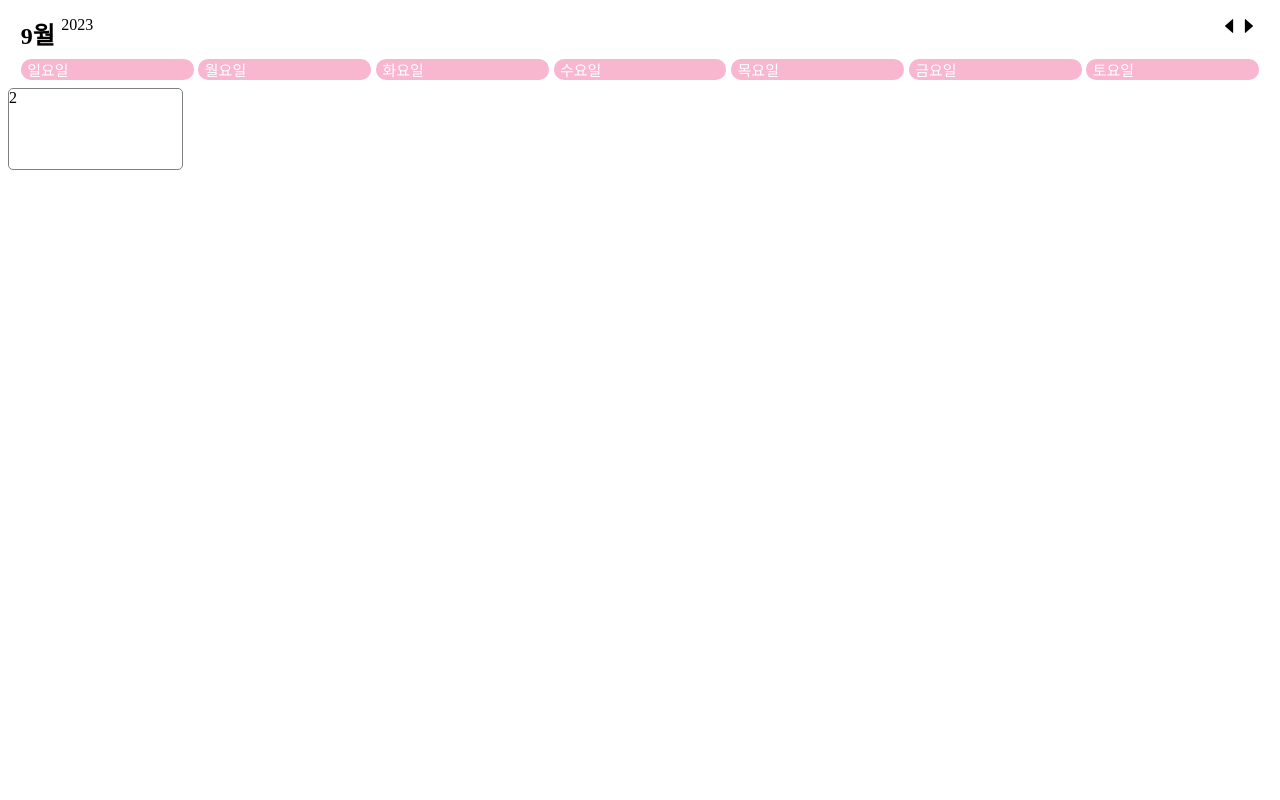
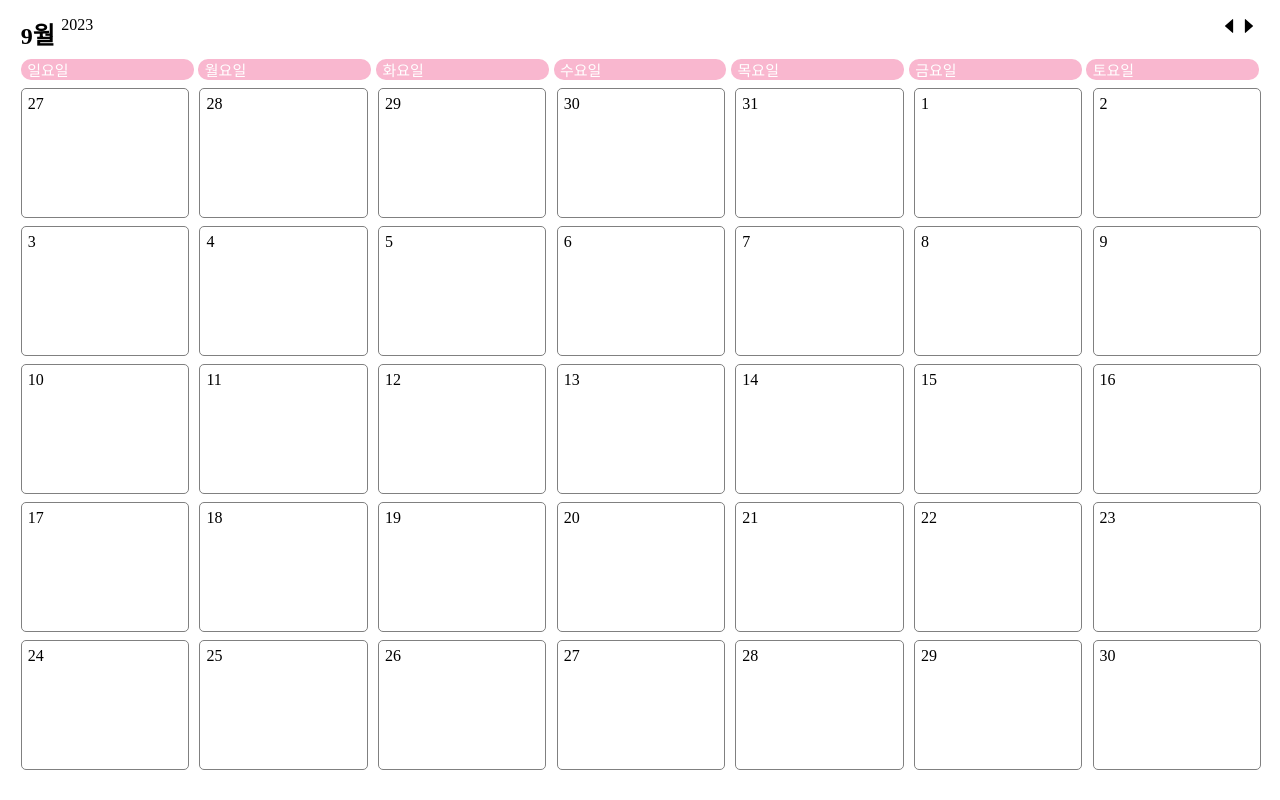
Before and after one commit to optshj/Calender, a React (Create React App) app: page / in a window 1280 px wide. Built offline with nearby package versions, Linux system fonts and the light colour scheme.

Commit message:
[Add] 날짜 표시

```diff
--- a/src/components/CalenderBody.js
+++ b/src/components/CalenderBody.js
@@ -4,15 +4,39 @@ import {DateContext } from '../context';
 import Header from './Header';
 import Cells from './Cells';
 import Week from './Week';
+import { startOfMonth, endOfMonth, startOfWeek, endOfWeek, addDays} from 'date-fns';
 
 function CalenderBody(){
-	const {date,setDate} = useContext(DateContext);
+	const {date,setDate} = useContext(DateContext); //날짜 전역변수
+	const monthStart = startOfMonth(date); //달력에서 월의 시작하는 날짜
+	const monthEnd = endOfMonth(date); //달력에서 월의 끝나는 날짜
+	const startDate = startOfWeek(monthStart); //달력에서 제일 첫 날짜
+	const endDate = endOfWeek(monthEnd); //달력에서 제일 끝 날자
+	let day = startDate;
+	let days = [];
+	let weeks = [];
 
+	while (day <= endDate){
+		for (let i=0;i<7;i++){
+			days.push(
+				<Cells day={day.getDate()}/>
+			)
+			day = addDays(day,1);
+		}
+		weeks.push(
+			<div className={styles.week}>
+				{days}
+			</div>
+		);
+		days = [];
+	}
 	return(
 		<div>
 			<Header/>
 			<Week/>
-			<Cells day={2}/>
+			<div className={styles.cellform}>
+				{weeks}
+			</div>
 		</div>
 	)
 }
--- a/src/components/Cells.js
+++ b/src/components/Cells.js
@@ -5,7 +5,7 @@ function Cells({day}){
 
 	return(
 		<div className={styles.cell}>
-			{day}
+			<div className={styles.day}>{day}</div>
 		</div>
 	)
 }
--- a/src/components/Header.js
+++ b/src/components/Header.js
@@ -1,10 +1,10 @@
 import React ,{useContext} from 'react';
 import styles from '../css/Header.module.css';
-import {AiFillCaretLeft,AiFillCaretRight } from "react-icons/ai";
+import { AiFillCaretLeft,AiFillCaretRight } from "react-icons/ai";
 import { DateContext } from '../context';
-import {addMonths,subMonths } from 'date-fns';
+import { addMonths,subMonths } from 'date-fns';
 
-function Header(){
+function Header(){ //제일 위에 있는 월,년도, 이전월, 다음월 표시
 	const {date,setDate} = useContext(DateContext);
 
 	function onPrev() {
--- a/src/components/Week.js
+++ b/src/components/Week.js
@@ -1,7 +1,7 @@
 import React from 'react';
 import styles from '../css/Week.module.css';
 
-function Week(){
+function Week(){ //일주일 표시
 	const weeks = [];
 	const week = ['일요일','월요일','화요일','수요일','목요일','금요일','토요일']
 	for (let i = 0;i<7;i++){
--- a/src/css/CalenderBody.module.css
+++ b/src/css/CalenderBody.module.css
@@ -0,0 +1,7 @@
+.cellform{
+	padding-left:1vw;
+}
+.week{
+	display:flex;
+	flex-direction:row;
+}
--- a/src/css/Cells.module.css
+++ b/src/css/Cells.module.css
@@ -1,11 +1,12 @@
 .cell{
 	display:flex;
-	width:13.5vw;
-	height:10vh;
+	width:13vw;
+	height:16vh;
 	margin-top:1vh;
 	border:1px solid gray;
 	border-radius:5px;
 	cursor:pointer;
+	margin-right:0.8vw;
 }
 .cell:hover{
 	background-color:#A2A2A2;
@@ -17,3 +18,7 @@
 	border:1px solid #E86262;
 	box-shadow:1px 1px #EB8080;
 }
+.day{
+	font-size:16px;
+	padding:6px;
+}
--- a/src/index.css
+++ b/src/index.css
@@ -0,0 +1,3 @@
+body{
+	height:80%;
+}
```
